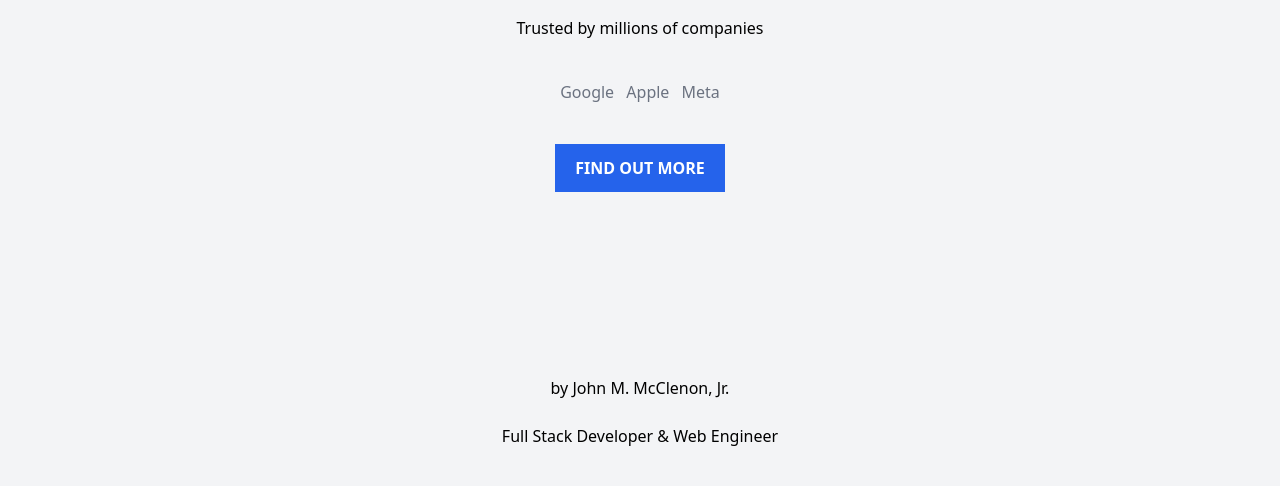
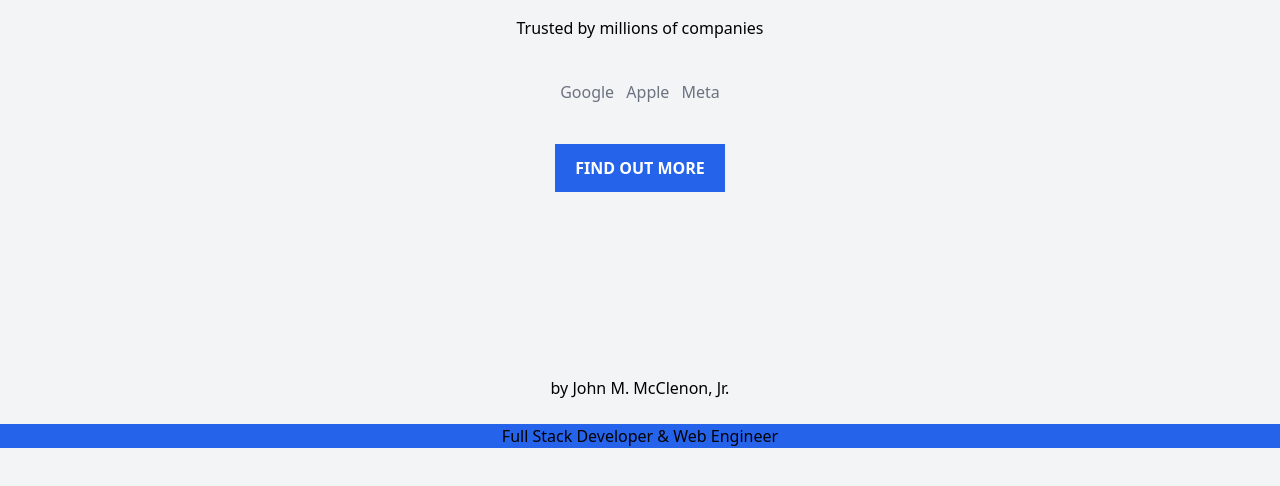
Before and after one commit to jmcclenon/tailwindcss, a plain HTML site: page index.html in a window 1280 px wide. Shown: the part 124-610 px from the top of the page. Drawn offline with nearby package versions, Linux system fonts and the light colour scheme.

Commit message:
Changed background color of 'Full Stack...'

```diff
--- a/index.html
+++ b/index.html
@@ -16,7 +16,7 @@
       <div class ="py-40">
 
         <p class="text-center py-6">by John M. McClenon, Jr.</p>
-        <p class="text-center">Full Stack Developer & Web Engineer</p>
+        <p class="text-center bg-blue-600">Full Stack Developer & Web Engineer</p>
       </div>
 
     </div>
```
